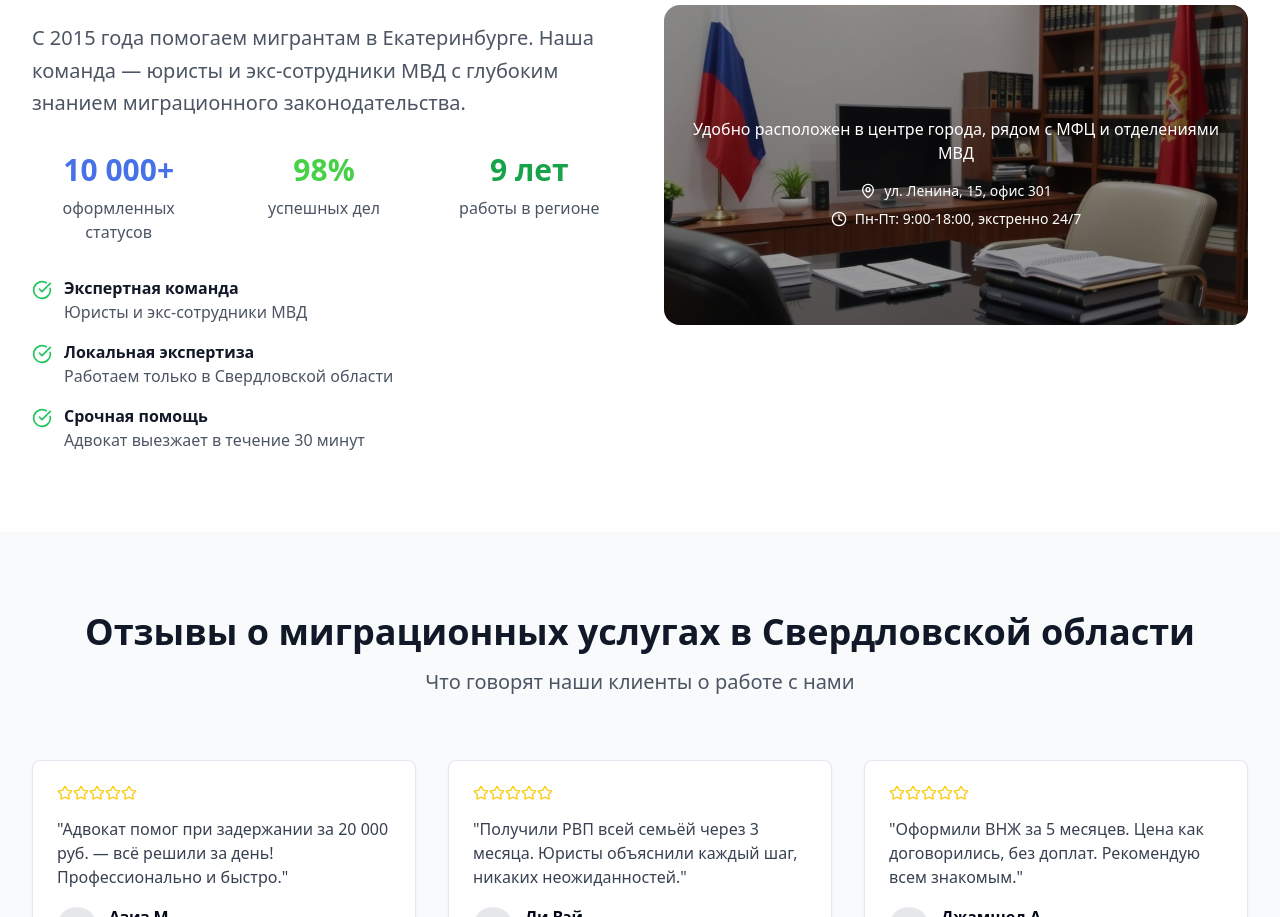
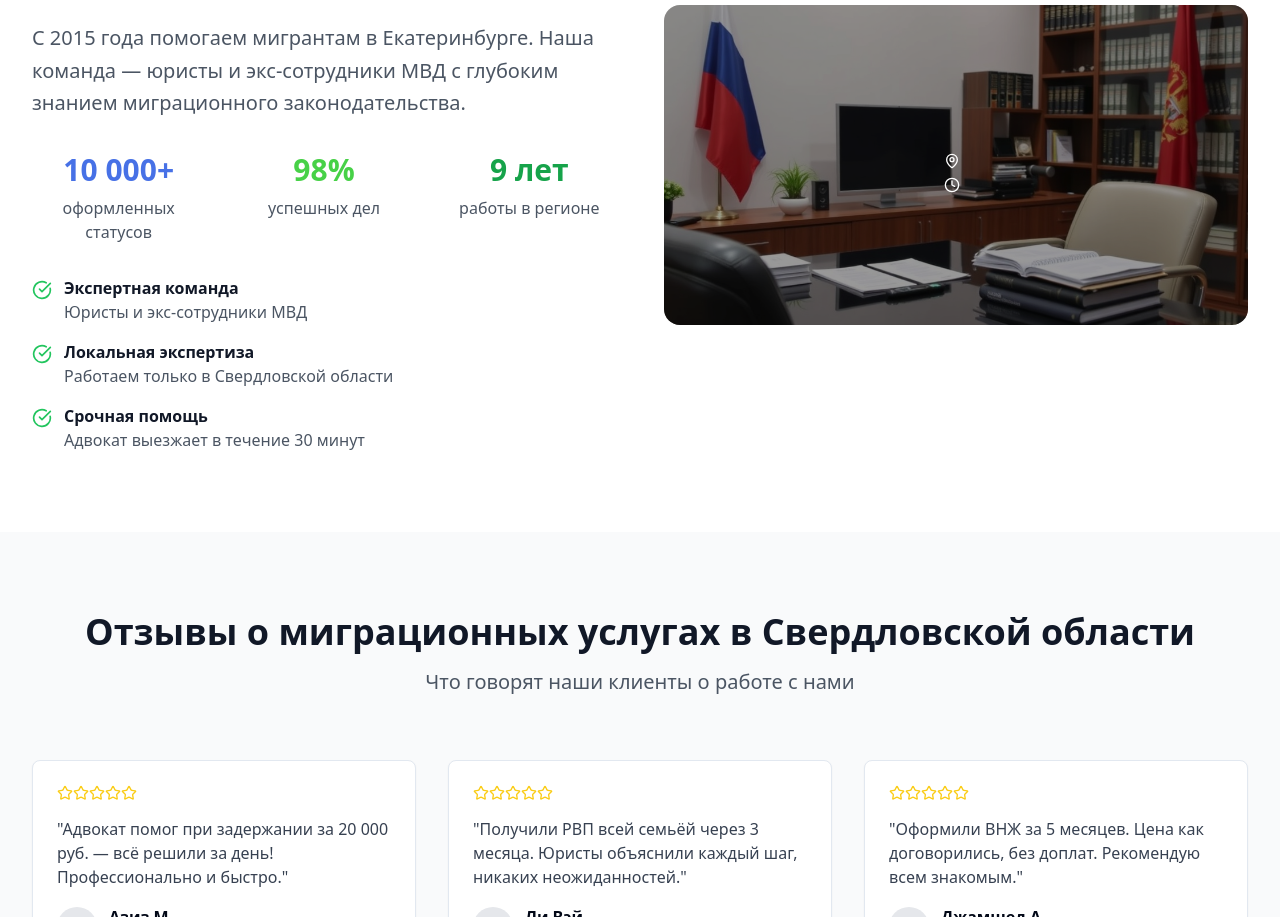
Before and after one commit to pr-poehali-dev/migration-assist-web, a React (Vite) app: page / in a window 1280 px wide. Shown: the part 1667-2584 px from the top of the page. Built offline with nearby package versions, Linux system fonts and the light colour scheme.

Commit message:
Обновление 3 компонентов

```diff
--- a/src/components/AboutSection.tsx
+++ b/src/components/AboutSection.tsx
@@ -61,15 +61,15 @@ const AboutSection = () => {
               <div className="absolute inset-0 bg-black bg-opacity-40 flex items-center justify-center">
                 <div className="text-center text-white p-6">
                   <h3 className="text-2xl font-bold mb-4"></h3>
-                  <p className="mb-4">Удобно расположен в центре города, рядом с МФЦ и отделениями МВД</p>
+                  <p className="mb-4"></p>
                   <div className="space-y-2 text-sm">
                     <div className="flex items-center justify-center space-x-2">
                       <Icon name="MapPin" size={16} />
-                      <span>ул. Ленина, 15, офис 301</span>
+                      <span></span>
                     </div>
                     <div className="flex items-center justify-center space-x-2">
                       <Icon name="Clock" size={16} />
-                      <span>Пн-Пт: 9:00-18:00, экстренно 24/7</span>
+                      <span></span>
                     </div>
                   </div>
                 </div>
```
